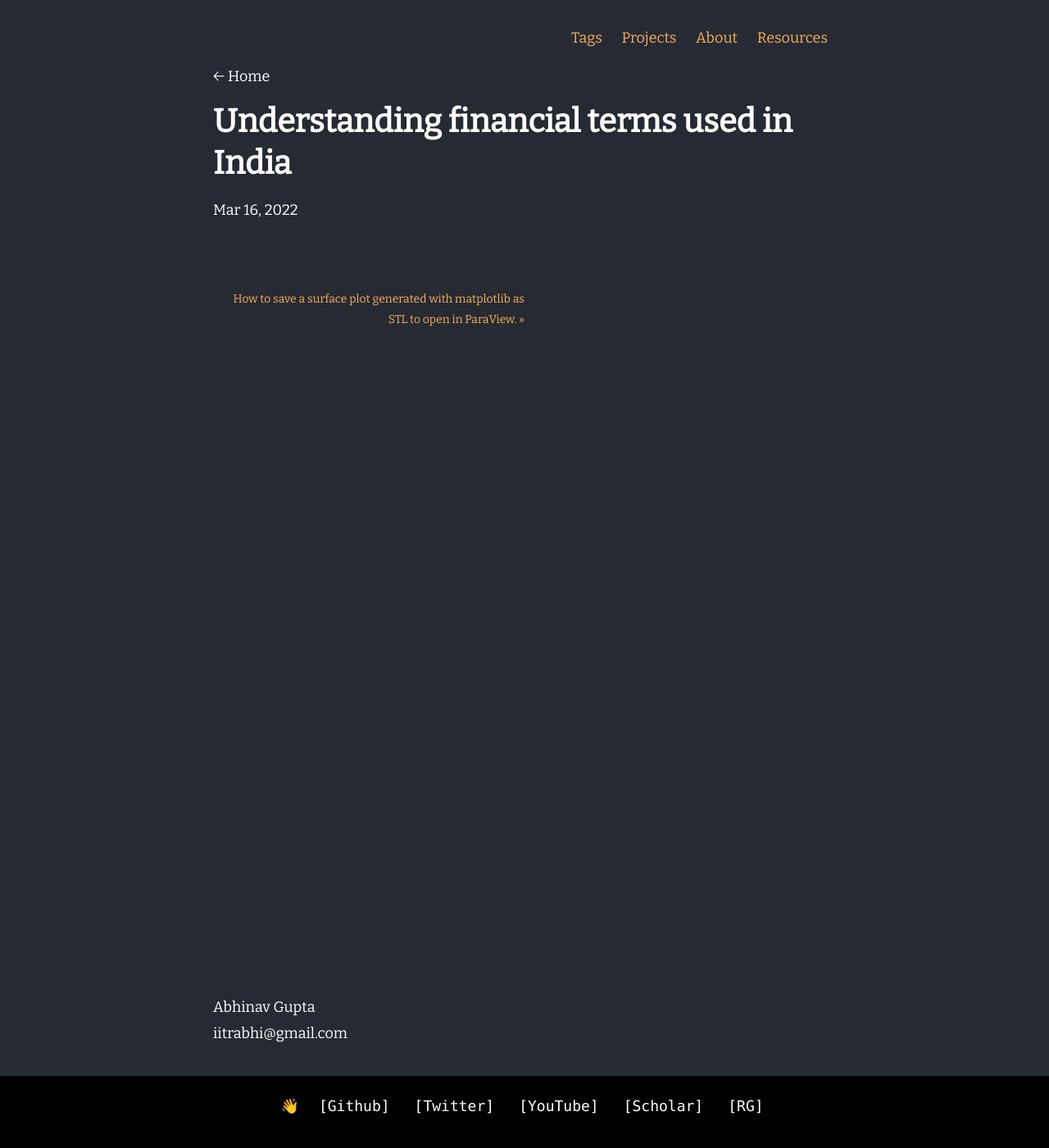
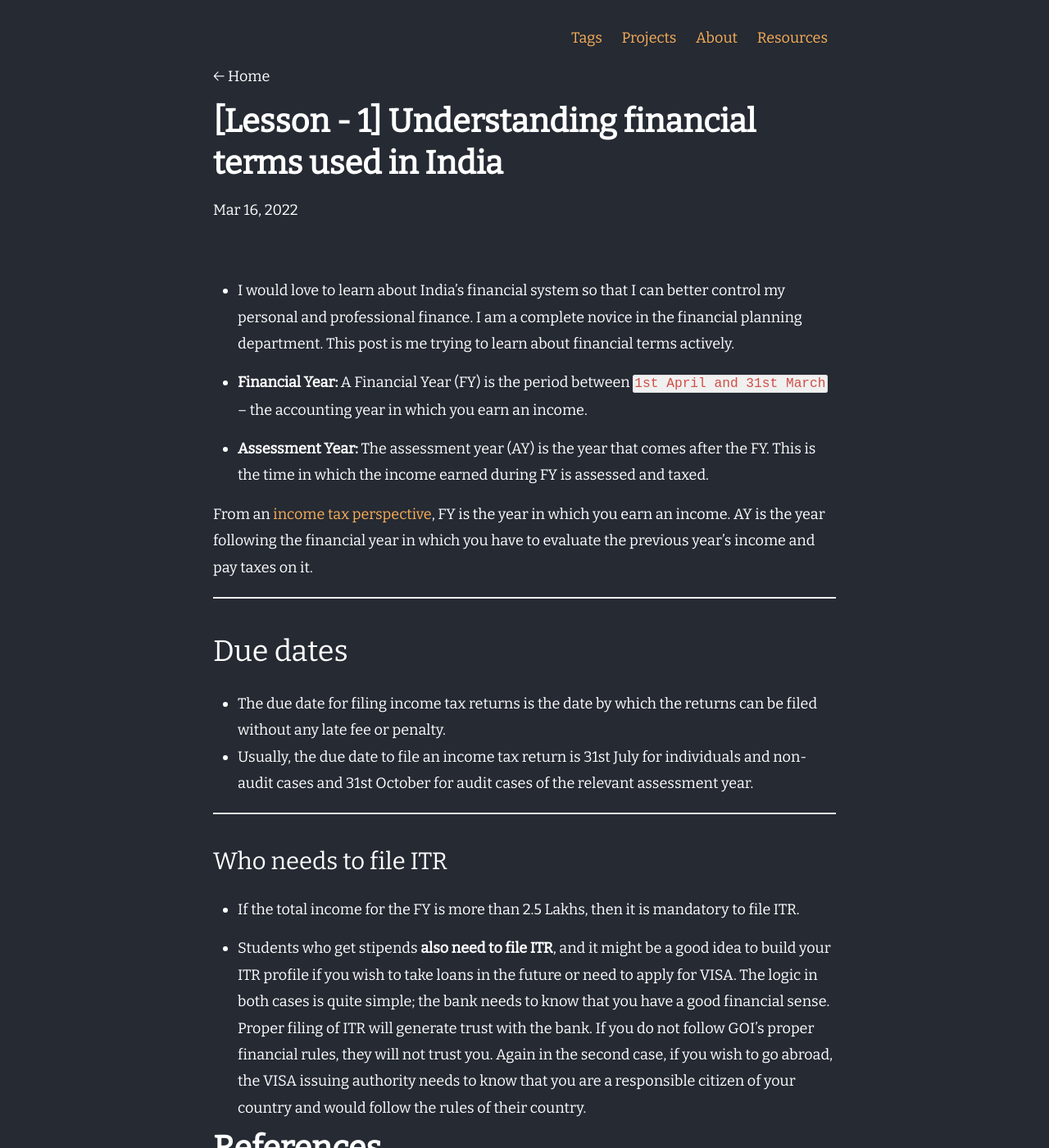
Before and after one commit to iitrabhi/iitrabhi.github.io, a Jekyll site: the page built from _posts/2022/March/2022-03-16-financial-terms.md, in a window 1280 px wide and 1400 px high. Shown: the whole window at 82% size. Built offline with Jekyll 4.4.1, drawn with Linux system fonts in a browser that asks for light colours; some of the changed text lies outside the part shown.

Commit message:
Update 2022-03-16-financial-terms.md

```diff
--- a/_posts/2022/March/2022-03-16-financial-terms.md
+++ b/_posts/2022/March/2022-03-16-financial-terms.md
@@ -1,8 +1,37 @@
 ---
 layout: post
-title: "Understanding financial terms used in India"
+title: "[Lesson - 1] Understanding financial terms used in India"
 description: "This blog post details my understanding of financial system of India."
 tag:
   - finance
 typora-root-url: ../../../../website
 ---
+
+- I would love to learn about India's financial system so that I can better control my personal and professional finance. I am a complete novice in the financial planning department. This post is me trying to learn about financial terms actively.
+
+- **Financial Year:** A Financial Year (FY) is the period between `1st April and 31st March` – the accounting year in which you earn an income.
+
+- **Assessment Year:** The assessment year (AY) is the year that comes after the FY. This is the time in which the income earned during FY is assessed and taxed.
+
+From an [income tax perspective](https://cleartax.in/s/income-tax), FY is the year in which you earn an income. AY is the year following the financial year in which you have to evaluate the previous year's income and pay taxes on it.
+
+---
+
+## Due dates
+
+- The due date for filing income tax returns is the date by which the returns can be filed without any late fee or penalty.
+- Usually, the due date to file an income tax return is 31st July for individuals and non-audit cases and 31st October for audit cases of the relevant assessment year.
+
+---
+
+### Who needs to file ITR
+
+- If the total income for the FY is more than 2.5 Lakhs, then it is mandatory to file ITR.
+
+- Students who get stipends **also need to file ITR**, and it might be a good idea to build your ITR profile if you wish to take loans in the future or need to apply for VISA. The logic in both cases is quite simple; the bank needs to know that you have a good financial sense. Proper filing of ITR will generate trust with the bank. If you do not follow GOI's proper financial rules, they will not trust you. Again in the second case, if you wish to go abroad, the VISA issuing authority needs to know that you are a responsible citizen of your country and would follow the rules of their country.
+
+# References
+
+- [An excellent post to start with](https://cleartax.in/s/what-is-financial-year-assessment-year)
+- [Understanding Due Date](https://cleartax.in/s/due-date-tax-filing#:~:text=What%20is%20the%20last%20date,respectively%2C%20due%20to%20the%20pandemic.)
+- https://cleartax.in/s/income-tax
```
